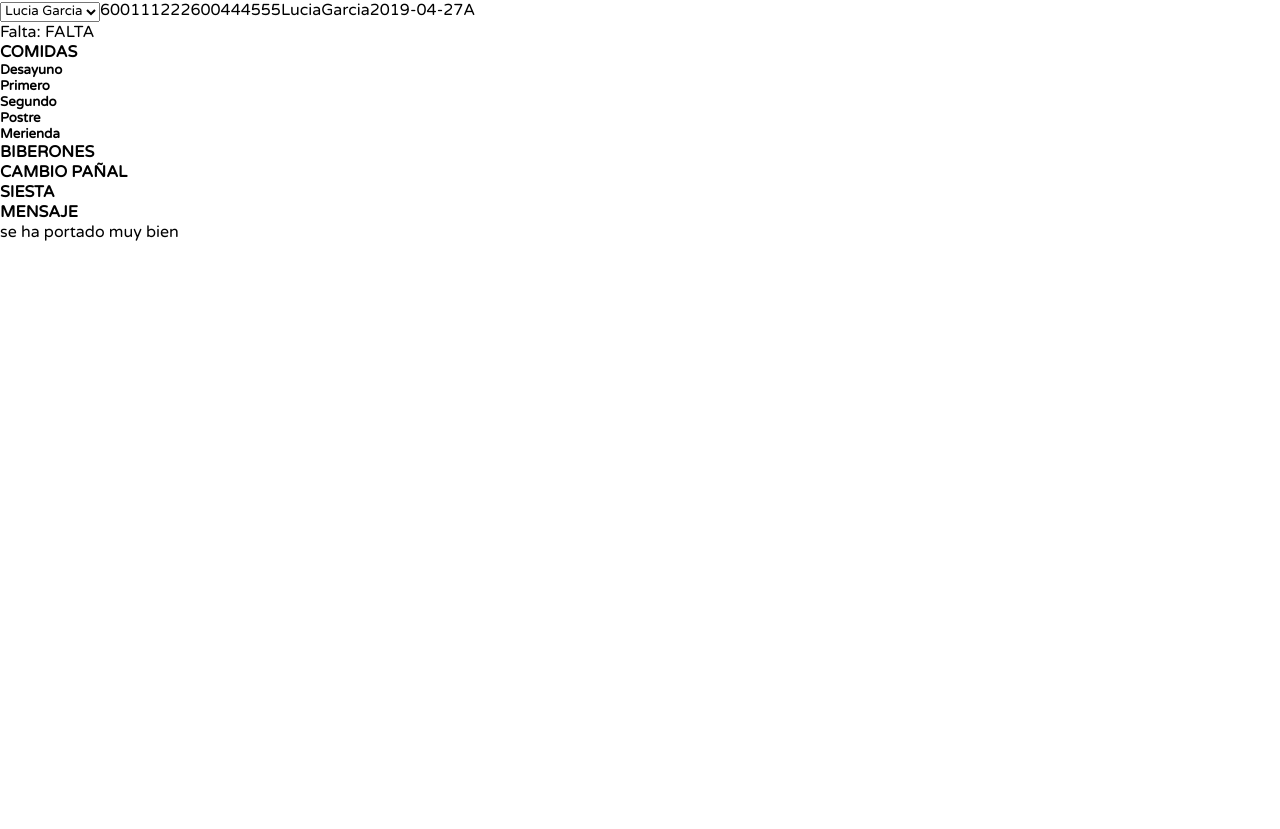
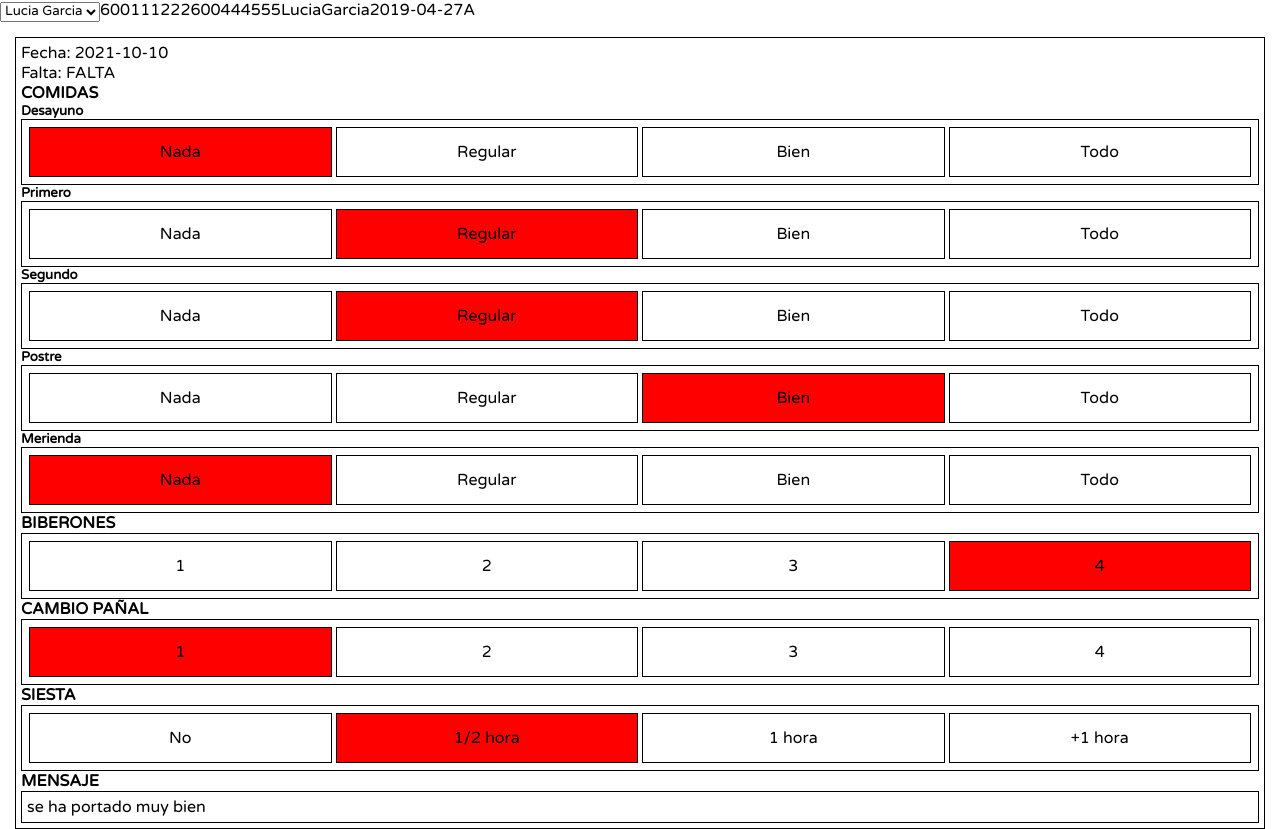
Before and after one commit to Javiergda/final-project-client, a React (Create React App) app: page / in a window 1280 px wide. Before the commit the page ends 800 px from the top, so only its background shows below. Built offline with nearby package versions, Linux system fonts and the light colour scheme.

Commit message:
mejoras componente daily y students

```diff
--- a/src/components/HomePage/Cards.js
+++ b/src/components/HomePage/Cards.js
@@ -30,7 +30,7 @@ const cardValues = [
 
 export const Cards = () => {
     return (
-        <div div className='cards_title'>
+        <div className='cards_title'>
             <h1>Conócenos</h1>
             <div className='cards_main'>
 
--- a/src/components/Students/Daily.js
+++ b/src/components/Students/Daily.js
@@ -5,71 +5,79 @@ export const Daily = ({ daily }) => {
     const { id_daily, id_student, breakfast, lunch1, lunch2, dessert, snack, bottle, diaper, nap, message, date, absence } = daily;
 
     return (
-        <div>
+        <div className='daily_main'>
+            <span>Fecha: {date}</span>
             <span>Falta: {absence && 'FALTA'}</span>
+
+
             <h4>COMIDAS</h4>
+
             <h5>Desayuno</h5>
-            <div className='selector'>
-                <div />
-                <div />
-                <div />
-                <div />
+            <div className={breakfast + ' selector'} >
+                <div><span>Nada</span></div>
+                <div><span>Regular</span></div>
+                <div><span>Bien</span></div>
+                <div><span>Todo</span></div>
             </div>
+
             <h5>Primero</h5>
-            <div className='selector'>
-                <div />
-                <div />
-                <div />
-                <div />
+            <div className={lunch1 + ' selector'}>
+                <div><span>Nada</span></div>
+                <div><span>Regular</span></div>
+                <div><span>Bien</span></div>
+                <div><span>Todo</span></div>
             </div>
+
             <h5>Segundo</h5>
-            <div className='selector'>
-                <div />
-                <div />
-                <div />
-                <div />
+            <div className={lunch2 + ' selector'}>
+                <div><span>Nada</span></div>
+                <div><span>Regular</span></div>
+                <div><span>Bien</span></div>
+                <div><span>Todo</span></div>
             </div>
+
             <h5>Postre</h5>
-            <div className='selector'>
-                <div />
-                <div />
-                <div />
-                <div />
+            <div className={dessert + ' selector'}>
+                <div><span>Nada</span></div>
+                <div><span>Regular</span></div>
+                <div><span>Bien</span></div>
+                <div><span>Todo</span></div>
             </div>
+
             <h5>Merienda</h5>
-            <div className='selector'>
-                <div />
-                <div />
-                <div />
-                <div />
+            <div className={snack + ' selector'}>
+                <div><span>Nada</span></div>
+                <div><span>Regular</span></div>
+                <div><span>Bien</span></div>
+                <div><span>Todo</span></div>
             </div>
 
             <h4>BIBERONES</h4>
-            <div className='selector'>
-                <div />
-                <div />
-                <div />
-                <div />
+            <div className={bottle + ' selector'}>
+                <div><span>1</span></div>
+                <div><span>2</span></div>
+                <div><span>3</span></div>
+                <div><span>4</span></div>
             </div>
 
             <h4>CAMBIO PAÑAL</h4>
-            <div className='selector'>
-                <div />
-                <div />
-                <div />
-                <div />
+            <div className={diaper + ' selector'}>
+                <div><span>1</span></div>
+                <div><span>2</span></div>
+                <div><span>3</span></div>
+                <div><span>4</span></div>
             </div>
 
             <h4>SIESTA</h4>
-            <div className='selector'>
-                <div />
-                <div />
-                <div />
-                <div />
+            <div className={nap + ' selector'}>
+                <div><span>No</span></div>
+                <div><span>1/2 hora</span></div>
+                <div><span>1 hora</span></div>
+                <div><span>+1 hora</span></div>
             </div>
 
             <h4>MENSAJE</h4>
-            <div className='selector'>
+            <div className='{} selector'>
                 <span>{message}</span>
             </div>
 
--- a/src/components/Students/Students.js
+++ b/src/components/Students/Students.js
@@ -45,16 +45,16 @@ export const Students = () => {
         // where day=today
         // resultado posible solo 1 registro
         const dataDaily = {
-            id_daily: 1,
+            id_daily: 'a',
             id_student: 10,
-            breakfast: 1,
-            lunch1: 2,
-            lunch2: 2,
-            dessert: 3,
-            snack: 1,
-            bottle: 4,
-            diaper: 1,
-            nap: 2,
+            breakfast: 'a',
+            lunch1: 'b',
+            lunch2: 'b',
+            dessert: 'c',
+            snack: 'a',
+            bottle: 'd',
+            diaper: 'a',
+            nap: 'b',
             message: 'se ha portado muy bien',
             date: '2021-10-10',
             absence: true
--- /dev/null
+++ b/src/styles/components/_daily.scss
@@ -0,0 +1,62 @@
+.daily_main{
+display: flex;
+flex-direction: column;
+margin: 15px;
+padding:5px;
+
+border: 1px solid black;
+
+    .selector{
+        display: flex;
+
+
+        padding:5px;
+
+        border: 1px solid black;
+        // height: 250px;
+        width: 100%;
+        div{
+
+            display: flex;
+            align-items: center;
+            justify-content: center;
+            border: 1px solid black;
+            height: 50px;
+            width: 100%;
+            margin: 2px;
+        }
+
+    }
+
+    .a{
+        div{
+            &:nth-child(1){
+                background-color: red;
+            }
+        }
+    }
+
+    .b{
+        div{
+            &:nth-child(2){
+                background-color: red;
+            }
+        }
+    }
+
+    .c{
+        div{
+            &:nth-child(3){
+                background-color: red;
+            }
+        }
+    }
+
+    .d{
+        div{
+            &:nth-child(4){
+                background-color: red;
+            }
+        }
+    }
+}
--- a/src/styles/styles.scss
+++ b/src/styles/styles.scss
@@ -10,3 +10,4 @@
 @import './components/carousel';
 @import './components/cards';
 @import './components/services';
+@import './components/daily'
```
